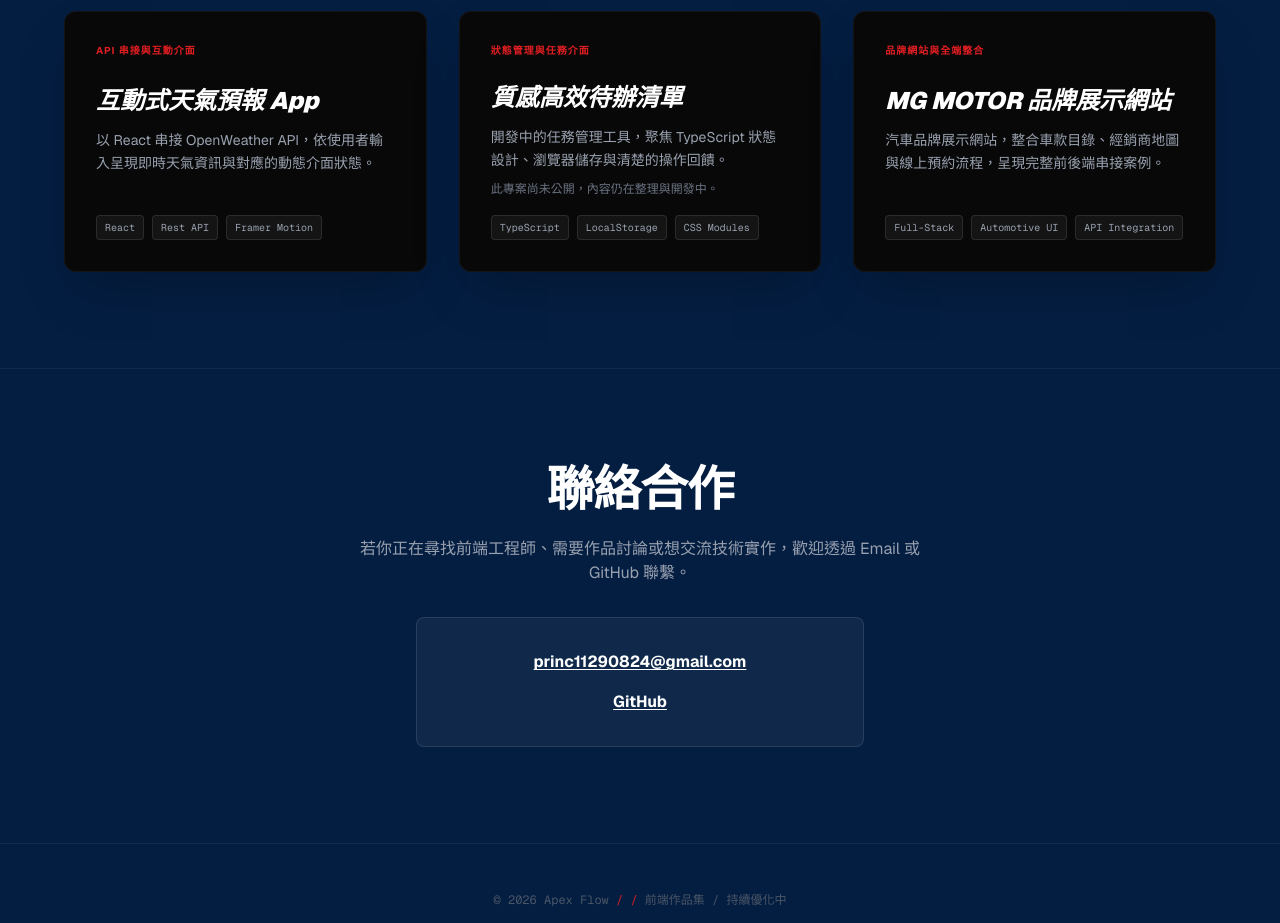
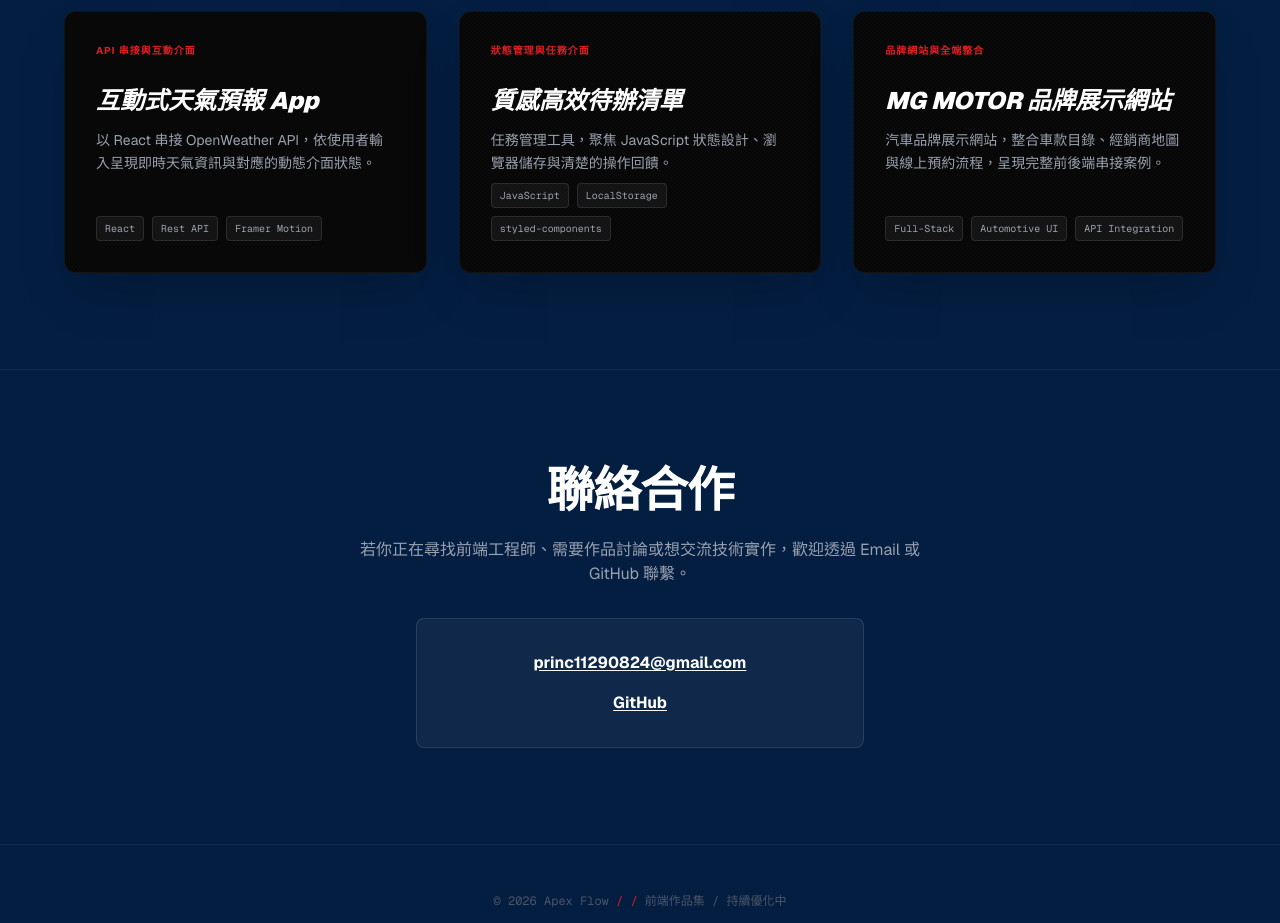
Before and after one commit to Harry-0824/red-bull-portfolio, a Next.js app: page / in a window 1280 px wide. Shown: the part 3360-4283 px from the top of the page. Built offline with nearby package versions, Linux system fonts and the light colour scheme.

Commit message:
更新專案資訊

```diff
--- a/src/data/projects.ts
+++ b/src/data/projects.ts
@@ -27,15 +27,17 @@ export const projects: Project[] = [
     title: "質感高效待辦清單",
     category: "狀態管理與任務介面",
     description:
-      "開發中的任務管理工具，聚焦 TypeScript 狀態設計、瀏覽器儲存與清楚的操作回饋。",
+      "任務管理工具，聚焦 JavaScript 狀態設計、瀏覽器儲存與清楚的操作回饋。",
     objective:
       "規劃以 LocalStorage 保存任務狀態，並透過簡潔互動降低新增、完成與整理任務的操作成本。",
-    stack: ["TypeScript", "LocalStorage", "CSS Modules", "Zustand"],
+    stack: ["JavaScript", "LocalStorage", "styled-components", "React 19"],
     metrics: [],
-    image: "",
-    links: {},
-    tags: ["TypeScript", "LocalStorage", "CSS Modules"],
-    readinessNote: "此專案尚未公開，內容仍在整理與開發中。",
+    image: "/projects/ToDoList.png",
+    links: {
+      live: "https://peaceful-genie-980c98.netlify.app/",
+      github: "https://github.com/Harry-0824/To_DoList_React",
+    },
+    tags: ["JavaScript", "LocalStorage", "styled-components"],
   },
   {
     title: "MG MOTOR 品牌展示網站",
```
Also changed, not shown: public/projects/ToDoList.png (added).
